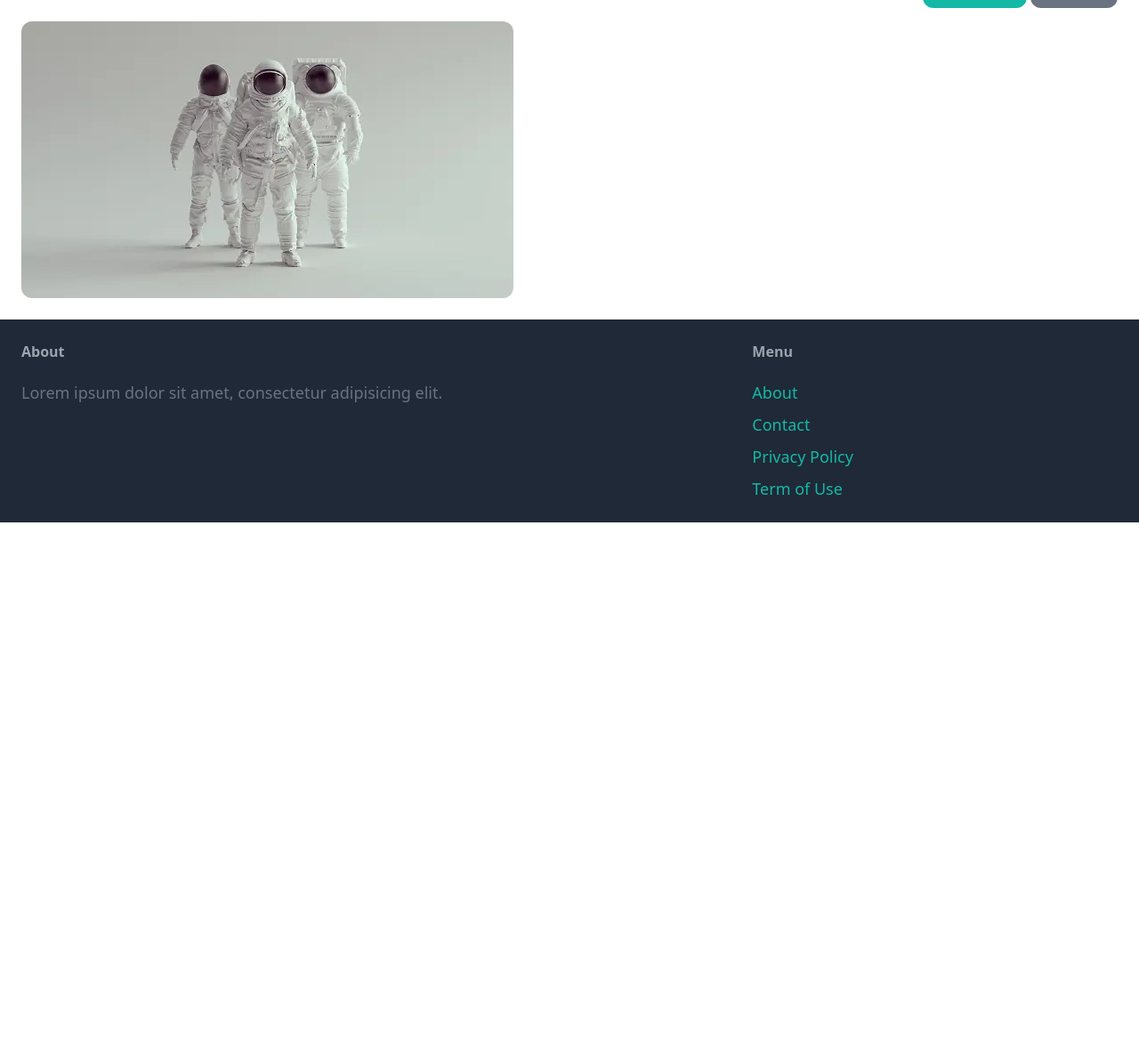
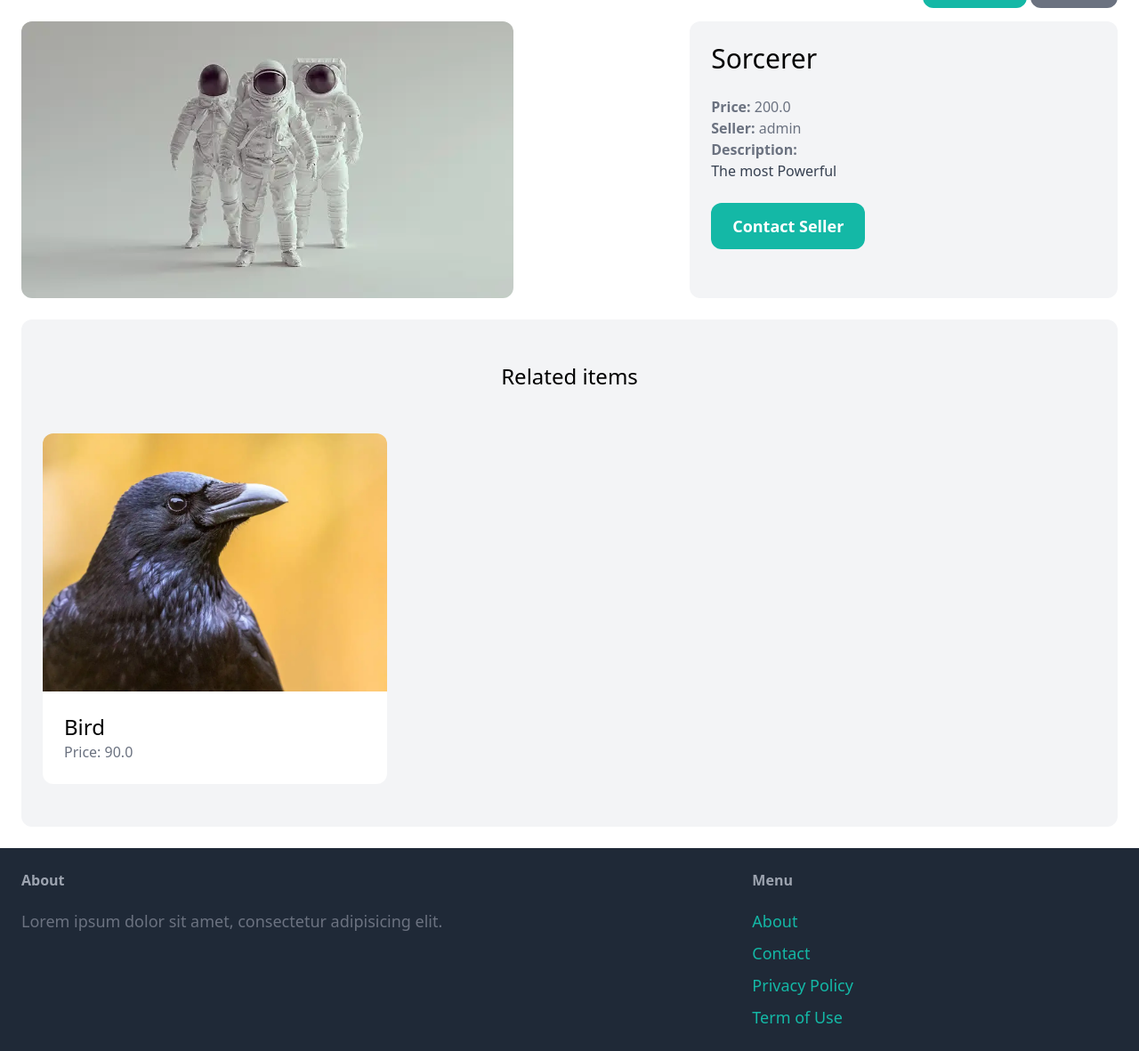
Before and after one commit to DariusBowser/market-app, a Django app: page /items/1/ in a window 1280 px wide. Shown: the part 29-1210 px from the top of the page at 89% size. Before the commit the page ends 616 px from the top, so only its background shows below. Run offline with Django 4.2, Linux system fonts and the light colour scheme; data comes from the database, SQL or seed files in the repository; both versions use the stored data as it was after the commit; some libraries are stand-ins or nearby versions.

Commit message:
item detail link

```diff
--- a/item/templates/item/detail.html
+++ b/item/templates/item/detail.html
@@ -7,5 +7,43 @@
     <div class="col-span-3">
         <img src="{{ item.image.url }}" class="rounded-xl">
     </div>
+
+    <div class="col-span-2 p-6 bg-gray-100 rounded-xl">
+      <h1 class="mb-6 text-3xl">{{ item.name }}</h1>
+      <p class="text-gray-500"><strong>Price: </strong>{{ item.price }}</p>
+      <p class="text-gray-500"><strong>Seller: </strong>{{ item.created_by.username }}</p>
+
+
+      {% if item.description %}
+      <p class="text-gray-700">
+        <strong class="text-gray-500">Description:</strong><br>
+        {{ item.description }}
+
+      </p>
+      {% endif %}
+
+      <a href="#" class="inline-block mt-6 px-6 py-3 text-lg font-semibold bg-teal-500 text-white rounded-xl hover:bg-teal-700">Contact Seller</a>
+    </div>
 </div>
+
+<div class="mt-6 px-6 py-12 bg-gray-100 rounded-xl">
+        <h2 class="mb-12 text-2xl text-center">Related items</h2>
+
+        <div class="grid grid-cols-3 gap-3">
+            {% for item in related_items %}
+                <div>
+                    <a href="{% url 'item:detail' item.id %}">
+                        <div>
+                            <img src="{{ item.image.url }}" class="rounded-t-xl">
+                        </div>
+
+                        <div class="p-6 bg-white rounded-b-xl">
+                            <h2 class="text-2xl">{{ item.name }}</h2>
+                            <p class="text-gray-500">Price: {{ item.price }}</p>
+                        </div>
+                    </a>
+                </div>
+            {% endfor %}
+        </div>
+    </div>
 {% endblock %}
--- a/item/views.py
+++ b/item/views.py
@@ -4,7 +4,9 @@ from .models import Item
 
 def detail(request, pk):
     item = get_object_or_404(Item, pk=pk)
+    related_items = Item.objects.filter(category=item.category, is_sold=False).exclude(pk=pk)[0:3]
 
     return render(request, "item/detail.html", {
         'item': item,
+        'related_items': related_items,
     })
```
Also changed, not shown: db.sqlite3, media/item_images/Crow_Photo.webp (added), media/item_images/Spaceman3.webp (added).
